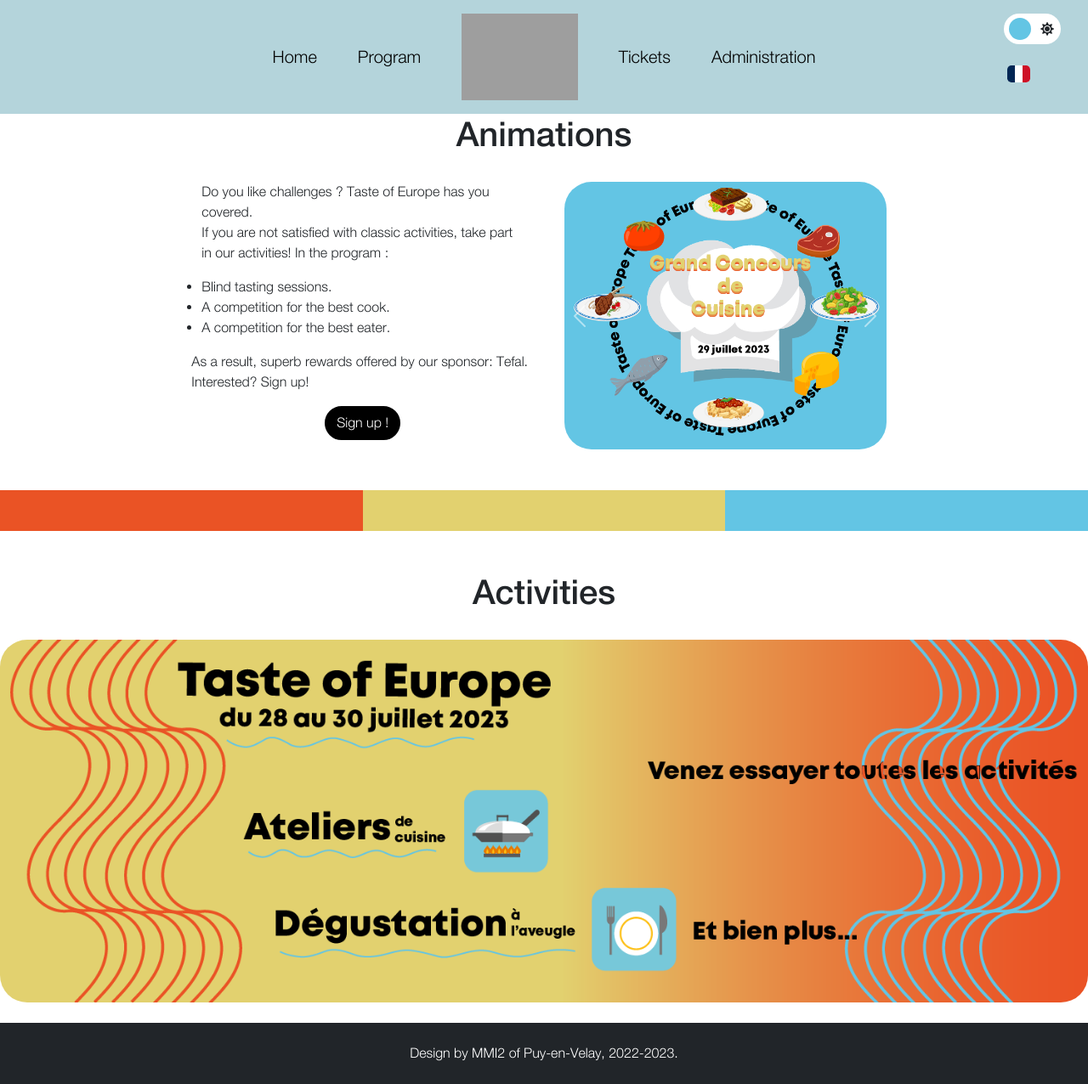
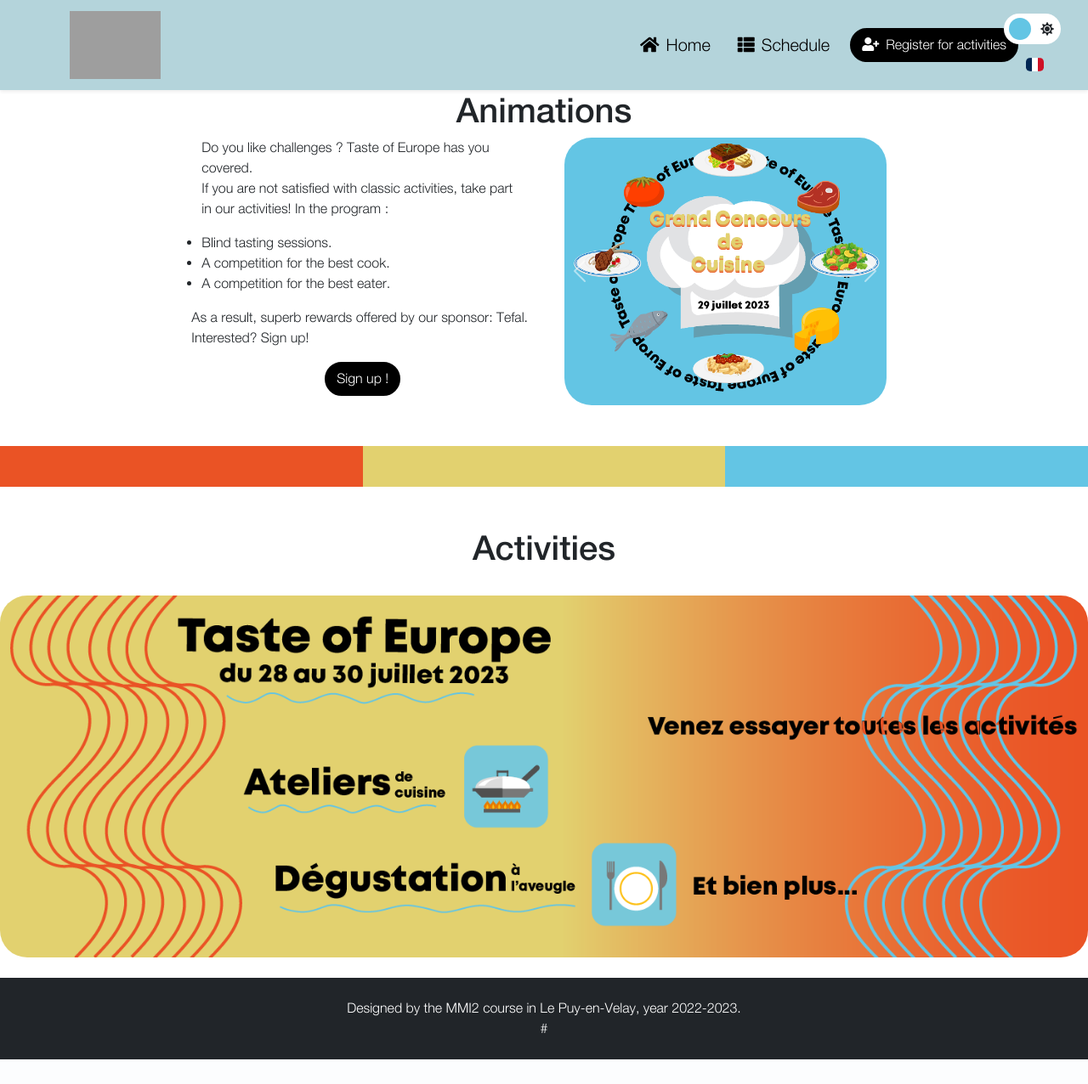
Before and after one commit to Apatheus/Taste-of-Europe, a PHP site: page /programme_ang.php in a window 1280 px wide. Shown: the whole page at 85% size. After the commit the page ends 1247 px from the top, so only its background shows below. Run offline with PHP 8.4, Linux system fonts and the light colour scheme; some libraries are stand-ins or nearby versions; grey boxes are pictures that could not be loaded.

Commit message:
Ajout footer + modification navbar finale

```diff
--- a/admin.php
+++ b/admin.php
@@ -295,9 +295,9 @@ if (isset($_POST['id_am2'])) {
     </div> <!-- Fin section 3 -->
 
   </div>
-  <footer class="p-4 bg-dark text-white text-center fixed-bottom">
-    Conçu par les MMI2 du Puy-en-Velay, année 2022-2023.
-  </footer>
+  <?php
+    include ('footer.html');
+  ?>
 
   <!-- Script Bootstrap -->
   <script src="https://cdn.jsdelivr.net/npm/bootstrap@5.0.2/dist/js/bootstrap.bundle.min.js" integrity="sha384-MrcW6ZMFYlzcLA8Nl+NtUVF0sA7MsXsP1UyJoMp4YLEuNSfAP+JcXn/tWtIaxVXM" crossorigin="anonymous"></script>
--- /dev/null
+++ b/footer.html
@@ -0,0 +1,6 @@
+<footer class="p-4 bg-dark text-white text-center">
+    Conçu par les MMI2 du Puy-en-Velay, année 2022-2023.
+    <div class="">
+        #
+    </div>
+</footer>
--- /dev/null
+++ b/footer_ang.html
@@ -0,0 +1,6 @@
+<footer class="p-4 bg-dark text-white text-center">
+    Designed by the MMI2 course in Le Puy-en-Velay, year 2022-2023.
+    <div class="">
+        #
+    </div>
+</footer>
--- a/header.html
+++ b/header.html
@@ -1,5 +1,5 @@
 <!-- Navbar -->
-<nav class="navbar navbar-expand-lg shadow">
+<nav class="navbar navbar-expand-lg shadow-sm">
   <div class="container">
     <a class="navbar-brand" href="index.php"
     ><img
@@ -29,7 +29,7 @@
           <a class="nav-link mx-2" href="programme.php"><i class="fas fa-th-list pe-2"></i>Programme</a>
         </li>
         <li class="nav-item ms-2">
-          <a class="btn btn-black btn-rounded" href="tickets.php"><i class="fas fa-user-plus pe-2"></i>S'inscrire</a>
+          <a class="btn btn-black btn-rounded" href="tickets.php"><i class="fas fa-user-plus pe-2"></i>S'inscrire aux activités</a>
         </li>
       </ul>
     </div>
--- a/header_ang.html
+++ b/header_ang.html
@@ -1,12 +1,41 @@
-<nav class="nav justify-content-center p-2">
-    <a class="nav-link active mx-2" href="index_ang.php">Home</a>
-    <a class="nav-link mx-2" href="programme_ang.php">Program</a>
-    <a class="nav-link mx-2" href="index_ang.php"><img src="images/logov1.svg"></a>
-    <a class="nav-link mx-2" href="tickets_ang.php">Tickets</a>
-    <a class="nav-link mx-2" href="connection.php">Administration</a>
-</nav>
+<!-- Navbar -->
+<nav class="navbar navbar-expand-lg shadow-sm">
+    <div class="container">
+      <a class="navbar-brand" href="index_ang.php"
+      ><img
+        id="logo"
+        src="images/logov1.svg"
+        alt="Taste of Europe Logo"
+        draggable="false"
+        height="30"
+    /></a>
+      <button
+        class="navbar-toggler"
+        type="button"
+        data-mdb-toggle="collapse"
+        data-mdb-target="#navbarSupportedContent"
+        aria-controls="navbarSupportedContent"
+        aria-expanded="false"
+        aria-label="Toggle navigation"
+      >
+        <i class="fas fa-bars"></i>
+      </button>
+      <div class="collapse navbar-collapse" id="navbarSupportedContent">
+        <ul class="navbar-nav ms-auto align-items-center">
+          <li class="nav-item">
+            <a class="nav-link mx-2" href="index_ang.php"><i class="fas fa-home pe-2"></i>Home</a>
+          </li>
+          <li class="nav-item">
+            <a class="nav-link mx-2" href="programme_ang.php"><i class="fas fa-th-list pe-2"></i>Schedule</a>
+          </li>
+          <li class="nav-item ms-2">
+            <a class="btn btn-black btn-rounded" href="tickets_ang.php"><i class="fas fa-user-plus pe-2"></i>Register for activities</a>
+          </li>
+        </ul>
+      </div>
+    </div>
 
-<a class="nav-link mx-2 text-align-right drapeau" href="index.php"><span class="fi fi-fr"></span></a>
+    <a class="mx-2 text-align-right drapeau" href="index.php"><span class="fi fi-fr"></span></a>
 
   <div class="toggle">
       <input type="checkbox" class="checkbox" id="dark-mode" />
@@ -16,3 +45,5 @@
           <div class="ball"></div>
       </label>
   </div>
+  </nav>
+  <!-- Navbar -->
--- a/index.php
+++ b/index.php
@@ -122,9 +122,9 @@
     </div>
     <p class="text-center fst-italic mb-5">Place du Martouret - 43000, Le Puy-en-Velay</p>
 
-    <footer class="p-4 bg-dark text-white text-center">
-        Conçu par les MMI2 du Puy-en-Velay, année 2022-2023.
-    </footer>
+    <?php
+    include ('footer.html');
+    ?>
 
     <!-- Script Bootstrap -->
     <script src="https://cdn.jsdelivr.net/npm/bootstrap@5.0.2/dist/js/bootstrap.bundle.min.js"
--- a/index_ang.php
+++ b/index_ang.php
@@ -121,9 +121,9 @@
     </div>
     <p class="text-center fst-italic mb-5">Place du Martouret - 43000, Le Puy-en-Velay</p>
 
-    <footer class="p-4 bg-dark text-white text-center">
-        Designed by MMI2 of Puy-en-Velay, 2022-2023.
-    </footer>
+    <?php
+    include ('footer_ang.html');
+    ?>
 
     <!-- Script Bootstrap -->
     <script src="https://cdn.jsdelivr.net/npm/bootstrap@5.0.2/dist/js/bootstrap.bundle.min.js"
--- a/programme.php
+++ b/programme.php
@@ -89,9 +89,9 @@
     <img class="img-fluid" id="rounded" src="images/activitésV2.png">
   </div>
 
-  <footer class="p-4 bg-dark text-white text-center">
-    Conçu par les MMI2 du Puy-en-Velay, année 2022-2023.
-  </footer>
+  <?php
+    include ('footer.html');
+  ?>
 
   <!-- Script Bootstrap -->
   <script src="https://cdn.jsdelivr.net/npm/bootstrap@5.0.2/dist/js/bootstrap.bundle.min.js"
--- a/programme_ang.php
+++ b/programme_ang.php
@@ -30,7 +30,8 @@
   include('header_ang.html');
   ?>
 
-  <h1 class="d-flex justify-content-center pb-4">Animations</h1>
+  <h1 class="d-flex justify-content-center py
+  -4">Animations</h1>
   <div class="row">
     <div class="col-md-4 offset-md-2">
       <div class="row d-flex items-align-center">
@@ -89,9 +90,9 @@
     <img class="img-fluid" id="rounded" src="images/activitésV2.png">
   </div>
 
-  <footer class="p-4 bg-dark text-white text-center">
-    Design by MMI2 of Puy-en-Velay, 2022-2023.
-  </footer>
+  <?php
+    include ('footer_ang.html');
+  ?>
 
   <!-- Script Bootstrap -->
   <script src="https://cdn.jsdelivr.net/npm/bootstrap@5.0.2/dist/js/bootstrap.bundle.min.js"
--- a/style.css
+++ b/style.css
@@ -155,7 +155,7 @@ input[type=submit]{
 }
 
 .dark nav {
-    background: var(--dark-background-2);
+    background: #e27b40;
     color: var(--dark-color);
 }
 
--- a/tickets_ang.php
+++ b/tickets_ang.php
@@ -84,10 +84,10 @@ if (isset($_POST['nom'])) {
     </form></br></br></br>
   </div> <!-- Fin Grille -->
 
+  <?php
+    include ('footer_ang.html');
+  ?>
 
-  <footer class="p-4 bg-dark text-white text-center fixed-bottom">
-    Designed by MMI2 Puy-en-Velay, 2022-2023.
-  </footer>
   <!-- Script Bootstrap -->
   <script src="https://cdn.jsdelivr.net/npm/bootstrap@5.0.2/dist/js/bootstrap.bundle.min.js"
       integrity="sha384-MrcW6ZMFYlzcLA8Nl+NtUVF0sA7MsXsP1UyJoMp4YLEuNSfAP+JcXn/tWtIaxVXM"
```
Also changed, not shown: connection.php (+4 -3 lines), plan.php (deleted, +0 -52 lines), tickets.php (+4 -3 lines), sitemap.xml (renamed from autres/sitemap.xml). Lines whose indentation alone changed are shown as unchanged.
